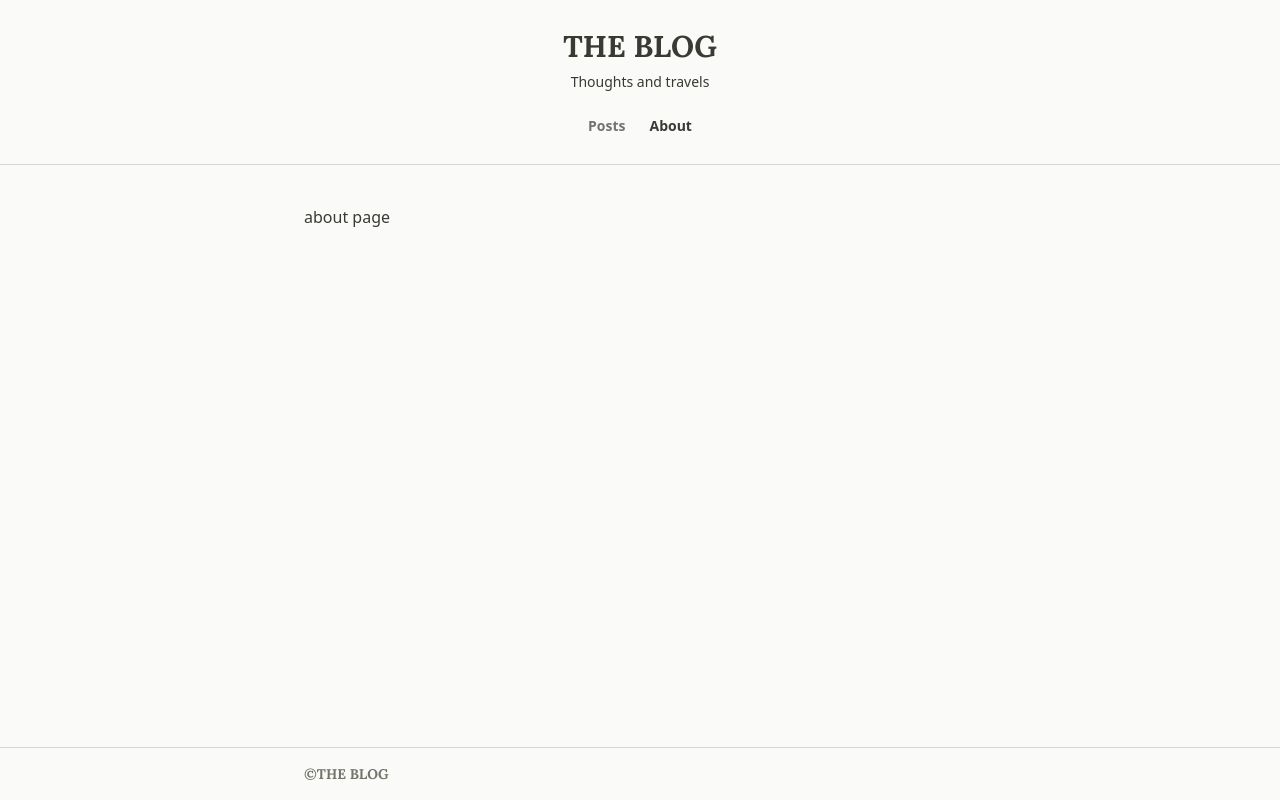
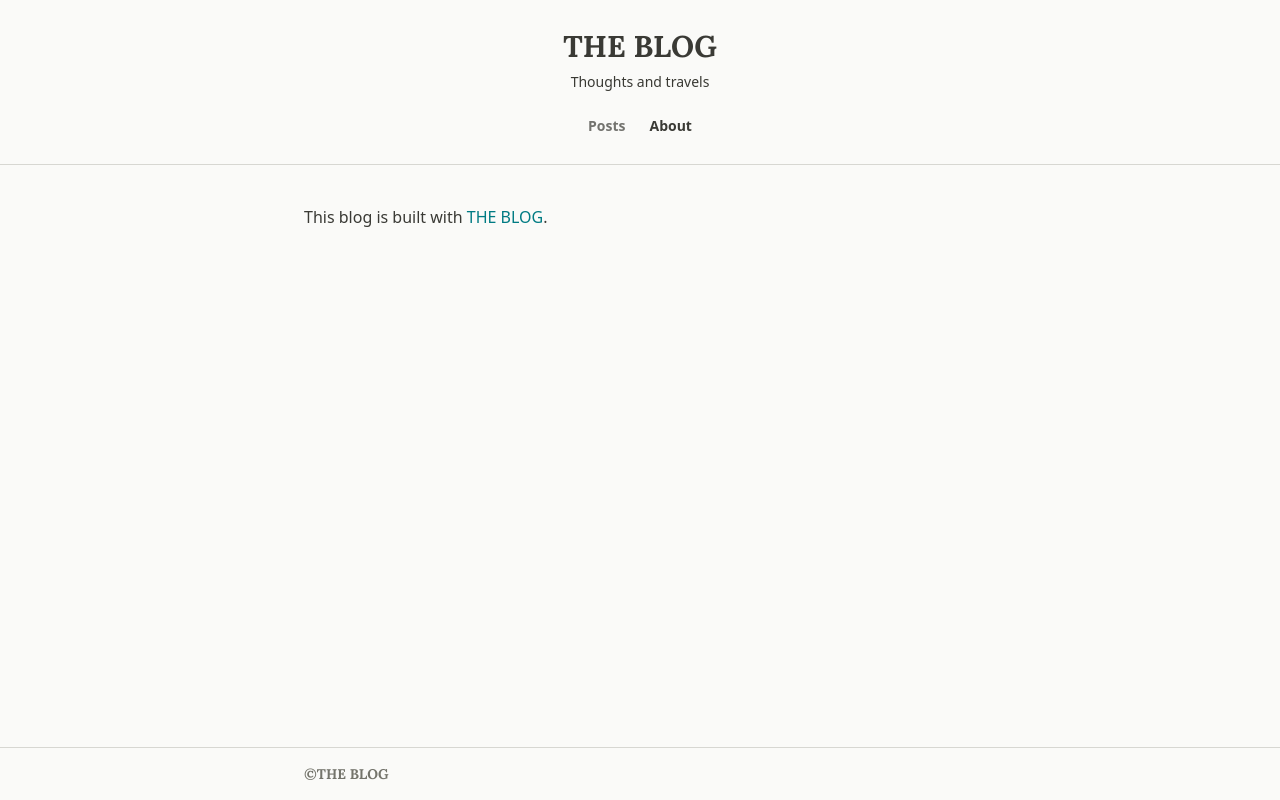
Before and after one commit to uzura89/easy-blog-template, a Next.js app: page /about in a window 1280 px wide. Built offline with nearby package versions, Linux system fonts and the light colour scheme; no server answers.

Commit message:
first deploy

```diff
--- a/pages/about.tsx
+++ b/pages/about.tsx
@@ -9,7 +9,16 @@ export default function About() {
     <PageShell>
       <Container>
         <MotionSlide right>
-          <div>about page</div>
+          <p>
+            This blog is built with{" "}
+            <a
+              href="https://github.com/uzura89/theblog"
+              className="text-link hover:underline"
+            >
+              THE BLOG
+            </a>
+            .
+          </p>
         </MotionSlide>
       </Container>
     </PageShell>
```
